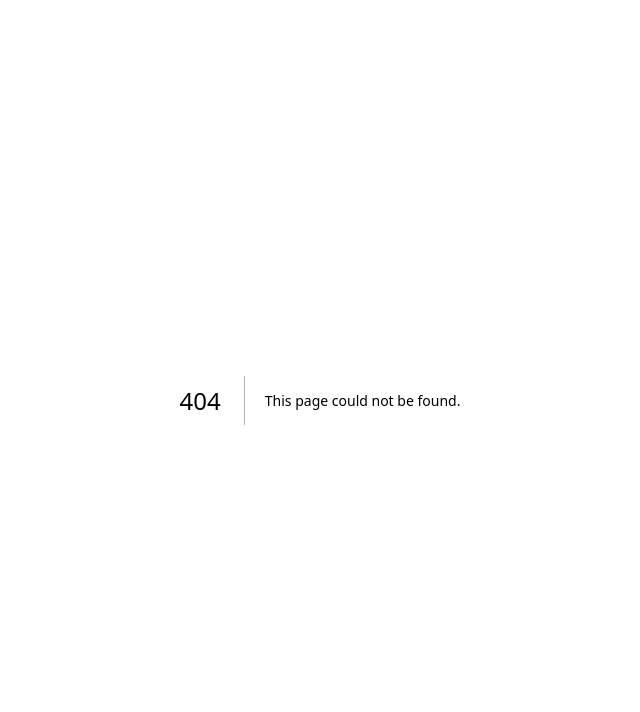
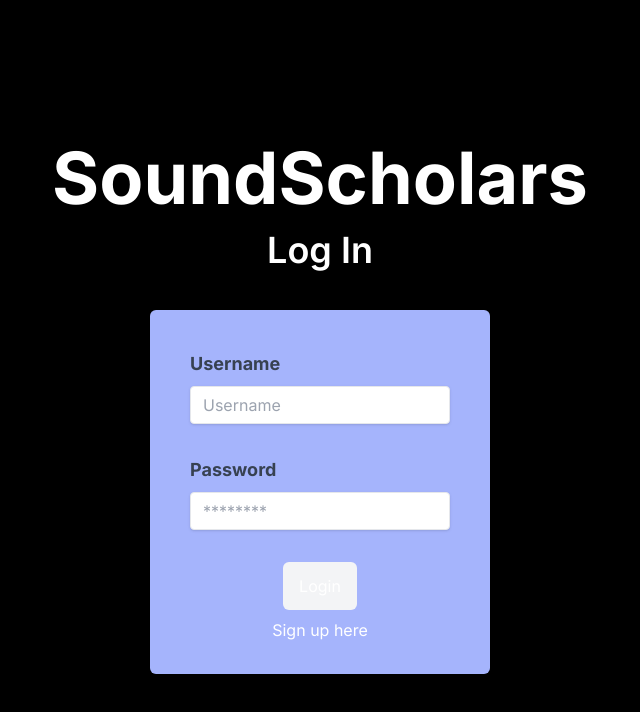
Before and after one commit to sastec17/soundscholars, a Next.js app: page /login in a window 1280 px wide. Before the commit this address had no page. Shown: the top 712 px of the page, without its empty margins (320-960 px from the left). Built offline with nearby package versions, Linux system fonts and the light colour scheme.

Commit message:
start log in / sign up

```diff
--- /dev/null
+++ b/app/login/page.tsx
@@ -0,0 +1,73 @@
+"use client";
+import Link from 'next/link'
+import { useState } from 'react'
+
+export default function Login() {
+    const [username, setUsername] = useState('');
+    const [password, setPassword] = useState('');
+    function attemptLogin() {
+        let ignoreStaleRequest = false;
+        fetch('/api/login', {
+            credentials: "same-origin",
+            body: JSON.stringify({username: username, password:password})
+            })
+            .then((response) => {
+                if (!response.ok) throw Error(response.statusText);
+                return response.json();
+             })
+             .then((data) => {
+                if (!ignoreStaleRequest) {
+                    if (!data.loggedIn){
+
+                    }
+                }
+              })
+              .catch((error) => console.log(error));
+              return () => {
+                ignoreStaleRequest = true;
+              };
+    }
+
+    return (
+        <main className="flex min-h-screen flex-col items-center">
+            <div className="flex flex-col flex-grow items-center justify-center w-full">
+                <h1 className="flex items-center text-7xl font-bold justify-center m-4">SoundScholars</h1>
+                <p className='text-4xl font-semibold'>Log In</p>
+                <form className='flex flex-col items-center mt-10 space-y-8 bg-indigo-300 px-10 pt-10 pb-8 rounded-md'>
+                    <div>
+                        <label className="block text-gray-700 text-lg font-bold mb-2">
+                            Username
+                        </label>
+                        <input
+                            className="shadow appearance-none border rounded w-full py-2 px-3 text-gray-700 leading-tight focus:outline-none focus:shadow-outline" id="rhythm" type="text" placeholder="Username"
+                            onChange={(ev) => setUsername(ev.target.value)}
+                            value={username}
+                        ></input>
+                    </div>
+                    <div>
+                        <label className="block text-gray-700 text-lg font-bold mb-2">
+                            Password
+                        </label>
+                        <input
+                            className="shadow appearance-none border rounded w-full py-2 px-3 text-gray-700 leading-tight focus:outline-none focus:shadow-outline" id="rhythm" type="password" placeholder="********"
+                            onChange={(ev) => setPassword(ev.target.value)}
+                            value={password}
+                        ></input>
+                    </div>
+                    <div className='flex flex-col items-center space-y-2'>
+                        <button
+                            className="py-3 px-4 bg-gray-100 rounded-md"
+                            onClick={()=>attemptLogin()}
+                            >
+                            Login
+                        </button>
+                        <Link href='/signup'
+                            className='w-full text-center hover:underline'>
+                            Sign up here
+                        </Link>
+                    </div>
+                </form>
+            </div>
+        </main>
+    )
+}
--- a/app/page.tsx
+++ b/app/page.tsx
@@ -14,13 +14,18 @@ export default function Home() {
           <h1 className="flex items-center text-7xl font-bold justify-center m-4">SoundScholars</h1>
           <p className='text-4xl font-semibold'>A cognitive tutor to learn musical rhythms</p>
           <div className='flex justify-center m-10 space-x-6'>
-              <Link className='p-5 bg-violet-200 font-semibold rounded-lg'
+              <Link className='p-5 bg-indigo-300 font-semibold rounded-lg'
                 href='/exercises/noteAddition'>Exercises</Link>
-              <Link href='/learningPages' className='p-5 bg-violet-200 font-semibold rounded-lg'
+              <Link href='/learningPages' className='p-5 bg-indigo-300 font-semibold rounded-lg'
               >Tutorials</Link>
           </div>
+          <div className='flex justify-center m-5 space-x-6'>
+            <Link className='p-5 bg-indigo-300 font-semibold rounded-lg'
+                href='/login'>Login</Link>
+            <Link className='p-5 bg-indigo-300 font-semibold rounded-lg'
+              href='/signup'>Sign Up</Link>
+          </div>
         </div>
-
     </main>
   )
 }
--- /dev/null
+++ b/app/signup/page.tsx
@@ -0,0 +1,54 @@
+"use client";
+import Link from 'next/link'
+import { useState } from 'react'
+
+export default function SignUp() {
+    const [username, setUsername] = useState('');
+    const [password, setPassword] = useState('');
+    function attemptSignup() {
+        // TODO: BE CALL TO LOG USER IN
+    }
+
+    return (
+        <main className="flex min-h-screen flex-col items-center">
+            <div className="flex flex-col flex-grow items-center justify-center w-full">
+                <h1 className="flex items-center text-7xl font-bold justify-center m-4">SoundScholars</h1>
+                <p className='text-4xl font-semibold'>Sign Up</p>
+                <form className='flex flex-col items-center mt-10 space-y-8 bg-indigo-300 px-10 pt-10 pb-8 rounded-md'>
+                    <div>
+                        <label className="block text-gray-700 text-lg font-bold mb-2">
+                            Username
+                        </label>
+                        <input
+                            className="shadow appearance-none border rounded w-full py-2 px-3 text-gray-700 leading-tight focus:outline-none focus:shadow-outline" id="rhythm" type="text" placeholder="Username"
+                            onChange={(ev) => setUsername(ev.target.value)}
+                            value={username}
+                        ></input>
+                    </div>
+                    <div>
+                        <label className="block text-gray-700 text-lg font-bold mb-2">
+                            Password
+                        </label>
+                        <input
+                            className="shadow appearance-none border rounded w-full py-2 px-3 text-gray-700 leading-tight focus:outline-none focus:shadow-outline" id="rhythm" type="password" placeholder="********"
+                            onChange={(ev) => setPassword(ev.target.value)}
+                            value={password}
+                        ></input>
+                    </div>
+                    <div className='flex flex-col items-center space-y-2'>
+                        <button
+                            className="py-3 px-4 bg-gray-100 rounded-md"
+                            onClick={()=>attemptSignup()}
+                            >
+                            Sign Up
+                        </button>
+                        <Link href='/login'
+                                className='w-full text-center hover:underline'>
+                                Login here
+                        </Link>
+                    </div>
+                </form>
+            </div>
+        </main>
+    )
+}
```
Also changed, not shown: 1 other file (tests, documents, lock files or other folders).
